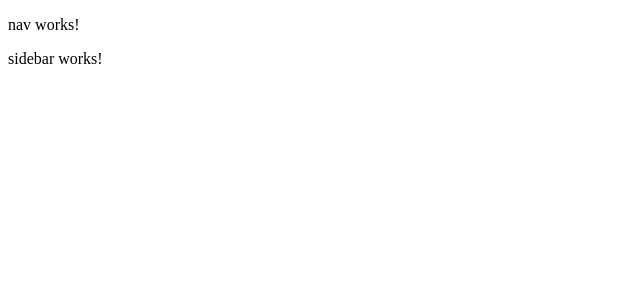
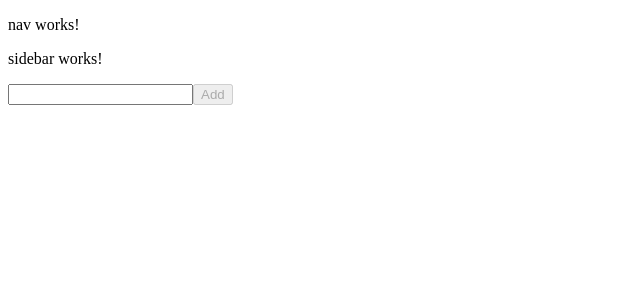
Before and after one commit to xpakx/locus, an Angular app in the folder frontend/: page / in a window 1280 px wide. Shown: the top 300 px of the page, without its empty margins (0-640 px from the left). Built offline with nearby package versions, Linux system fonts and the light colour scheme.

Commit message:
feat(frontend): let user add new bookmark

```diff
--- a/frontend/src/app/app.component.html
+++ b/frontend/src/app/app.component.html
@@ -10,6 +10,7 @@
     </div>
     <div class="main-container">
       <router-outlet></router-outlet>
+      <app-add-bookmark-form></app-add-bookmark-form>
     </div>
   </div>
 </div>
--- /dev/null
+++ b/frontend/src/app/bookmark/add-bookmark-form/add-bookmark-form.component.html
@@ -0,0 +1,7 @@
+<form id="bookmark-form" [formGroup]="form">
+    <input type="text" id="url" formControlName="url">
+    <span class="error-message" *ngIf="isError">{{ errorMsg }}</span>
+    <button class="btn" [disabled]="form.invalid" (click)="onSubmit()">
+        Add
+    </button>
+</form>
--- /dev/null
+++ b/frontend/src/app/bookmark/add-bookmark-form/add-bookmark-form.component.ts
@@ -0,0 +1,45 @@
+import { HttpErrorResponse } from '@angular/common/http';
+import { Component, OnInit } from '@angular/core';
+import { FormBuilder, FormGroup, Validators } from '@angular/forms';
+import { BookmarkService } from '../bookmark.service';
+import { Bookmark } from '../dto/bookmark';
+import { BookmarkForm } from '../forms/bookmark-form';
+
+@Component({
+  selector: 'app-add-bookmark-form',
+  templateUrl: './add-bookmark-form.component.html',
+  styleUrls: ['./add-bookmark-form.component.css']
+})
+export class AddBookmarkFormComponent implements OnInit {
+  form: FormGroup<BookmarkForm>;
+  isError: boolean = false;
+  errorMsg: String = "";
+
+  constructor(private fb: FormBuilder, private bookmarkService: BookmarkService) {
+    this.form = this.fb.nonNullable.group({
+      url: ["", [Validators.required, Validators.minLength(1)]]
+    });
+  }
+
+  ngOnInit(): void {
+  }
+
+  onSubmit() {
+    if(this.form.invalid) {
+      return;
+    }
+    this.bookmarkService.bookmarkPage({url: this.form.controls.url.value}).subscribe({
+      next: (response: Bookmark) => this.onCreation(response),
+      error: (error: HttpErrorResponse) => this.onError(error)
+    })
+  }
+
+  onCreation(response: Bookmark): void {
+    //TODO
+  }
+
+  onError(error: HttpErrorResponse): void {
+    this.isError = true;
+    this.errorMsg = error.error.message;
+  }
+}
--- /dev/null
+++ b/frontend/src/app/bookmark/forms/bookmark-form.ts
@@ -0,0 +1,5 @@
+import { FormControl } from "@angular/forms";
+
+export interface BookmarkForm {
+    url: FormControl<string>;
+}
```
Also changed, not shown: frontend/src/app/app.module.ts (+7 -2 lines), frontend/src/app/bookmark/add-bookmark-form/add-bookmark-form.component.css (added), 1 other file (tests, documents, lock files or other folders).
